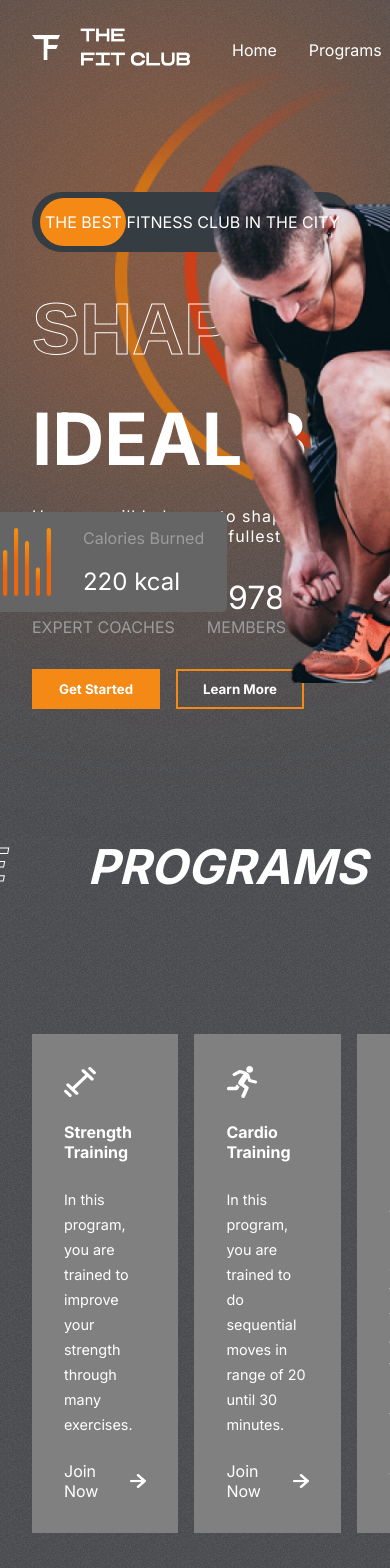
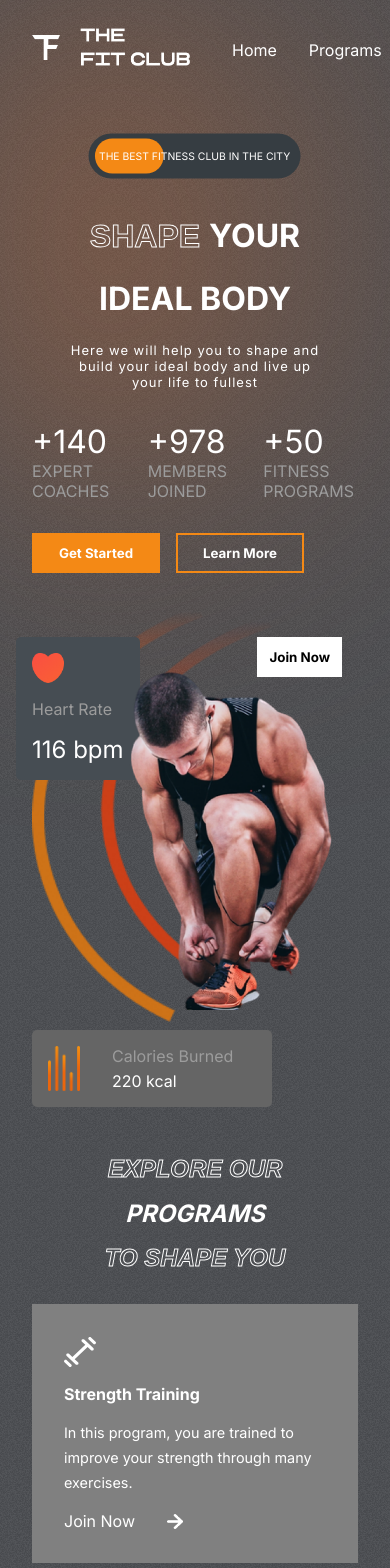
Before and after one commit to NitinParamkar/The-fit-club, a React (Create React App) app: page / in a window 390 px wide. Shown: the top 1568 px of the page. Built offline with nearby package versions, Linux system fonts and the light colour scheme.

Commit message:
made responsive

```diff
--- a/src/components/Hero/Hero.css
+++ b/src/components/Hero/Hero.css
@@ -162,3 +162,66 @@
     height: 30rem;
     left:0;
 }
+@media screen and (max-width: 768px){
+     .hero{
+        flex-direction: column;
+     }
+     .hero-blur{
+        width: 14rem;
+     }
+     .the-best-ad{
+        margin-top: 0;
+        font-size: small;
+        align-self: center;
+        transform: scale(0.8);
+     }
+     .hero-text{
+        font-size: xx-large;
+        align-items: center;
+        justify-content: center;
+     }
+     .hero-text > div:nth-of-type(3){
+        font-size: small;
+        font-weight: 200;
+        letter-spacing: 1px;
+        text-align: center;
+     }
+     .figures>div>span :nth-of-type(1){
+        font-size: large;
+     }
+     .figures>div>span :nth-of-type(2){
+        font-size: small;
+     }
+     .right-h{
+        position: relative;
+        background: none;
+     }
+     .heart-rate{
+        left: 1rem;
+        top: 2rem;
+     }
+     .calories{
+        position: relative;
+        top: 5rem;
+        left: 2rem;
+     }
+     .calories>img{
+         width: 2rem;
+     }
+     .calories>div>:nth-child(2){
+        color: white;
+        font-size: 1rem;
+     }
+     .hero-image{
+        position: relative;
+        width: 15rem;
+        left:7rem;
+        top: 4rem;
+        align-self: center;
+     }
+     .hero-image-back{
+        width: 15rem;
+        left: 2rem;
+        top: 0rem;
+     }
+}
--- a/src/components/Hero/Hero.jsx
+++ b/src/components/Hero/Hero.jsx
@@ -8,6 +8,7 @@ import Calories from "../../assets/calories.png"
 import {motion} from "framer-motion";
 const Hero = () => {
   const transition = {type: 'spring', duration: 3}
+  const mobile = window.innerWidth<=768 ? true : false;
   return (
     <div className="hero">
       <div className="blur hero-blur"></div>
@@ -16,7 +17,7 @@ const Hero = () => {
 
             <div className="the-best-ad">
                 <motion.div
-                  initial = {{left: '238px'}}
+                  initial = {{left: mobile?"165px":'238px'}}
                   whileInView = {{left: '8px'}}
                   transition ={{...transition, type:'tween'}}
                   >
--- a/src/components/Join/Join.css
+++ b/src/components/Join/Join.css
@@ -48,3 +48,16 @@
     background-color: var(--orange);
     color: white;
 }
+@media  screen and (max-width: 768px){
+    .Join{
+        flex-direction: column;
+        gap: 1rem;
+    }
+    .left-j{
+        font-size: x-large;
+        flex-direction: column;
+    }
+    .right-j{
+        padding: 2rem;
+    }
+}
--- a/src/components/Plans/Plans.css
+++ b/src/components/Plans/Plans.css
@@ -76,3 +76,12 @@
 .plans>:nth-child(2)>button{
      color: orange;
 }
+
+@media  screen and (max-width: 768px) {
+    .plans{
+        flex-direction: column;
+    }
+    .plans>:nth-child(2){
+        transform: none;
+    }
+}
--- a/src/components/Programs/Programs.css
+++ b/src/components/Programs/Programs.css
@@ -54,3 +54,16 @@
     background: var(--planCard);
     cursor: pointer;
 }
+@media screen and (max-width: 768px){
+    .programs-header{
+        flex-direction: column;
+        gap: 1rem;
+        font-size: x-large;
+        align-items: center;
+        justify-content: center;
+        margin-top: 2rem;
+    }
+    .program-categories{
+        flex-direction: column;
+    }
+}
--- a/src/components/Reasons/Reasons.css
+++ b/src/components/Reasons/Reasons.css
@@ -72,3 +72,27 @@
 .partners>img{
     width: 2.5rem;
 }
+@media screen and (max-width: 768px){
+    .Reasons{
+        flex-direction: column;
+    }
+    .left-r{
+        grid-auto-rows: auto;
+        overflow: hidden;
+    }
+    .left-r > :nth-child(1){
+        width: 7rem;
+        height: 17rem;
+    }
+    .left-r > :nth-child(2){
+        width: 15rem;
+        height: 10rem;
+    }
+    .left-r > :nth-child(3){
+        width: 7rem;
+    }
+    .left-r> :nth-child(4){
+        width: 7rem;
+        height: 6rem;
+    }
+}
--- a/src/components/Testimonials/Testimonials.css
+++ b/src/components/Testimonials/Testimonials.css
@@ -73,3 +73,33 @@
     width: 1.5rem;
     cursor: pointer;
 }
+@media  screen and (max-width: 768px){
+    .Testimonials{
+       flex-direction: column;
+    }
+    .left-t>:nth-child(2),.left-t>:nth-child(3){
+      font-size: xx-large;
+    }
+    .right-t{
+        display: flex;
+        flex-direction: column;
+        align-items: center;
+        justify-content: center;
+        gap: 2rem;
+    }
+    .right-t>div{
+        position: relative;
+        display: none;
+    }
+    .right-t>img{
+        top: 0;
+        right: 0;
+        position: relative;
+        align-self: center;
+    }
+    .right-t>:last-child{
+        display: block;
+        bottom: 0;
+        left: 0;
+    }
+}
```
